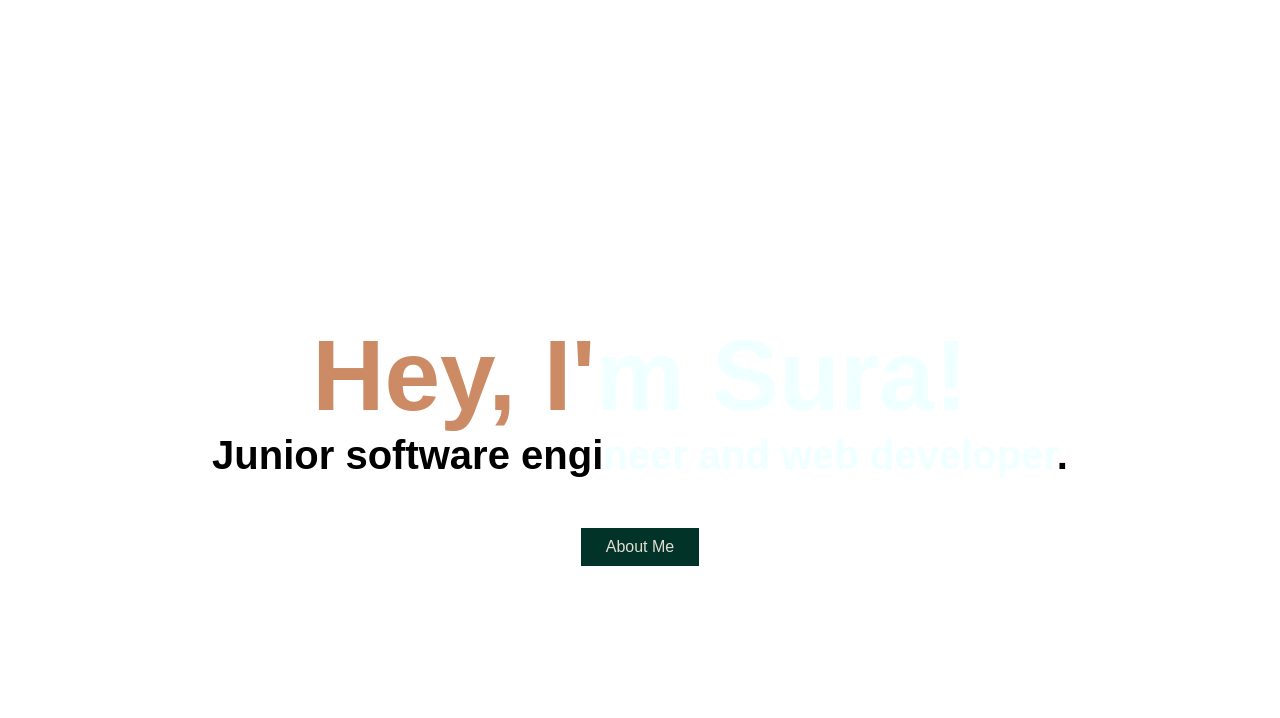
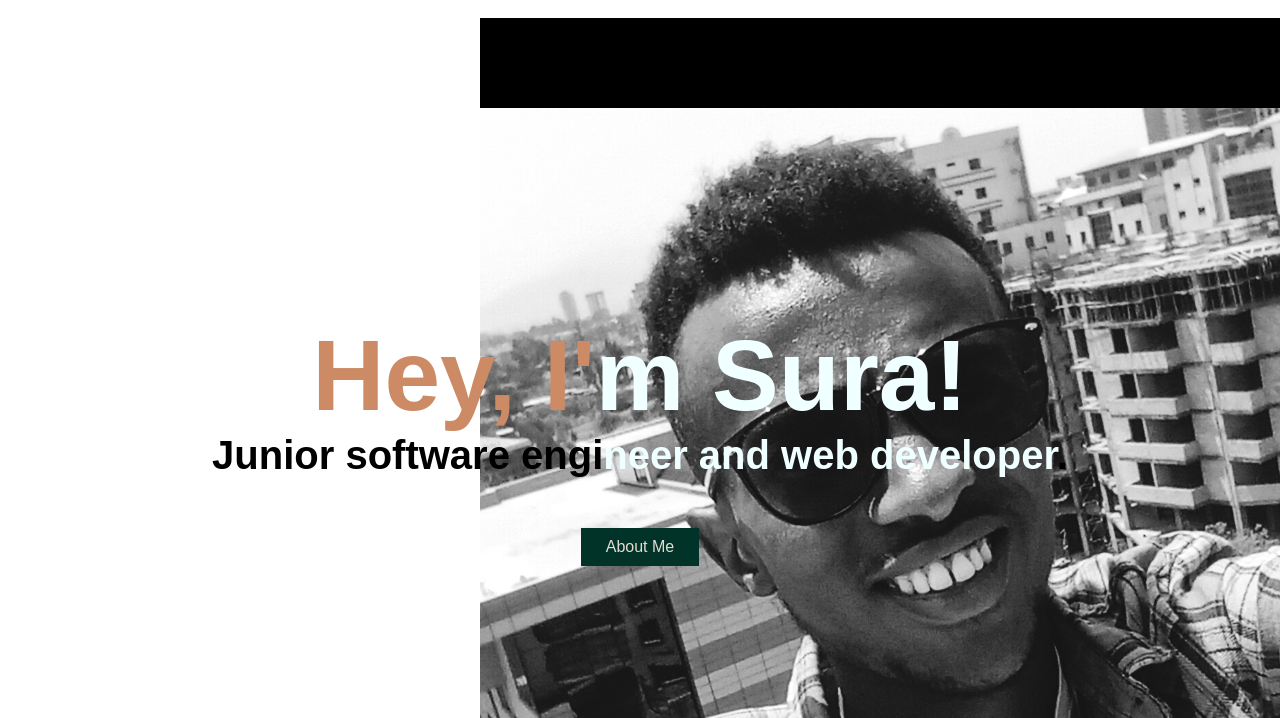
Before and after one commit to surraaI/UGR-2347-14-js-css-html, a plain HTML site: page index.html in a window 1280 px wide. Shown: the part 82-800 px from the top of the page. Drawn offline with Linux system fonts and the light colour scheme; the site is published under a folder, as on GitHub Pages, so addresses that start at the root find nothing.

Commit message:
published

```diff
--- a/css/styles.css
+++ b/css/styles.css
@@ -228,7 +228,7 @@ footer p {
     padding-top: 300px;
     max-width: 100%;
     height: 700px;
-    background-image: url('/images/mypic.jpg');
+    background-image: url('mypic.jpg');
     background-repeat: no-repeat;
     background-position: right;
     text-align: center;
```
Also changed, not shown: css/mypic.jpg (renamed from images/mypic.jpg).
